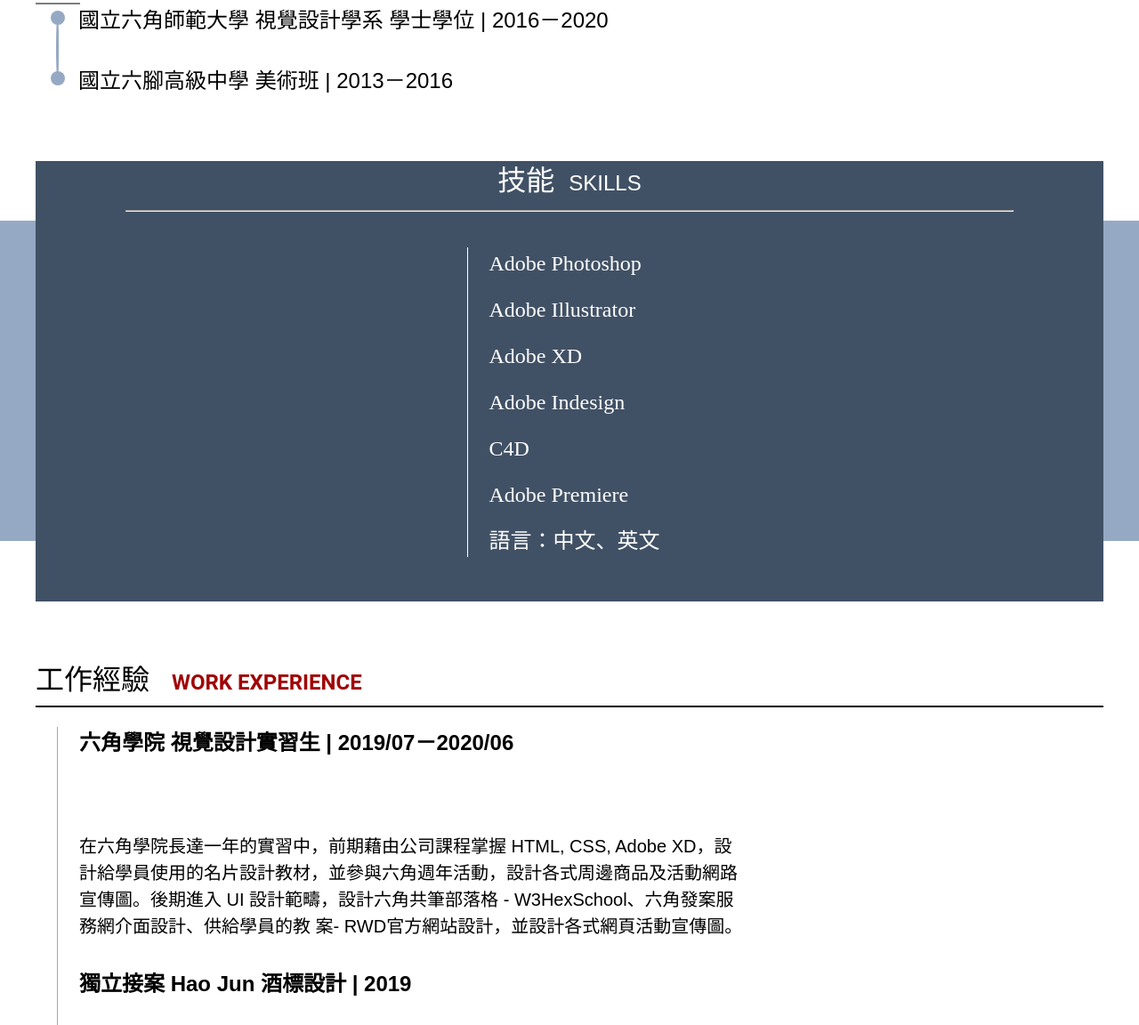
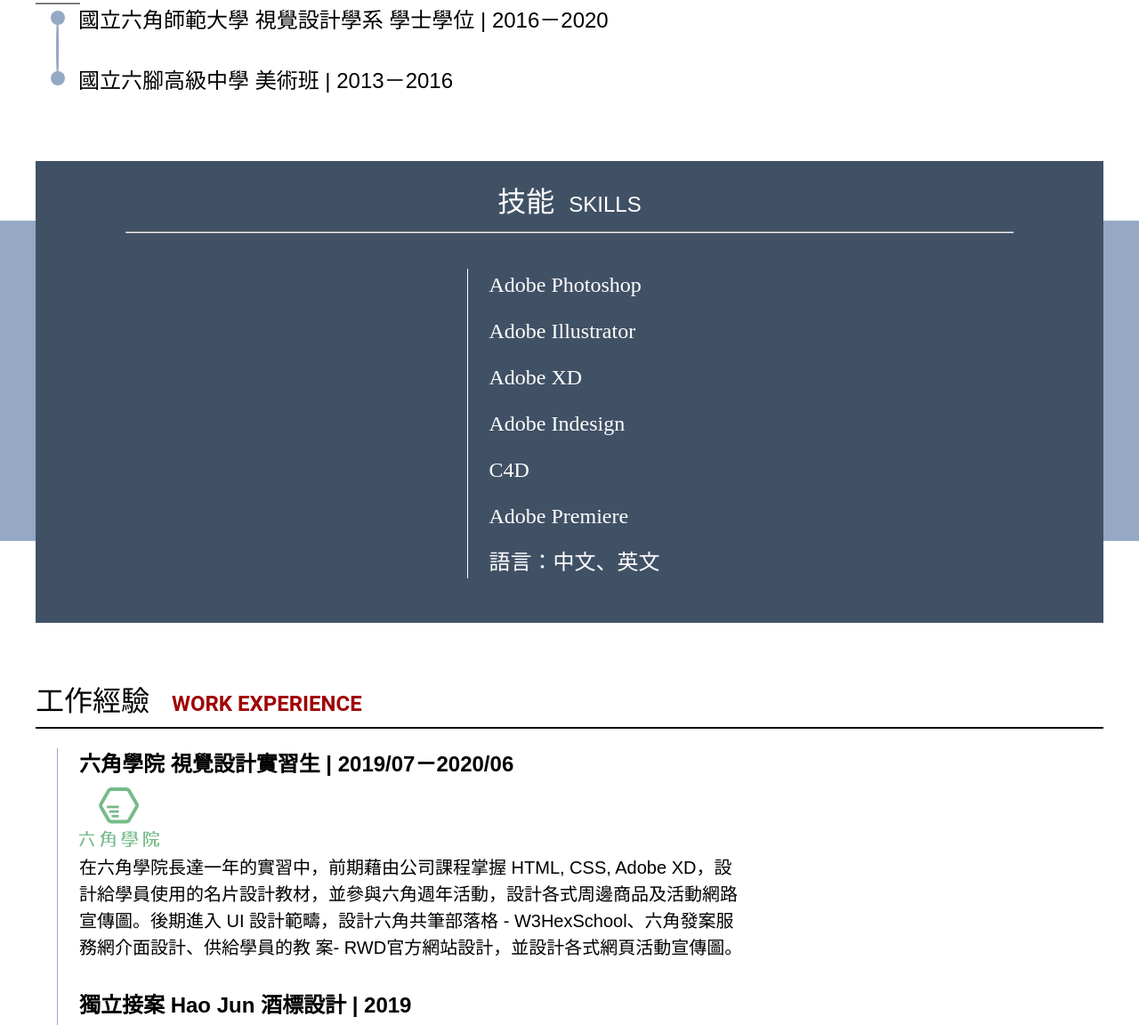
Before and after one commit to ytsai0023/expert-train, a plain HTML site: page weekOne/index.html in a window 1280 px wide. Shown: the part 1105-2257 px from the top of the page at 89% size. Drawn offline with nearby package versions, Linux system fonts and the light colour scheme.

Commit message:
Added icon of hex to skill section

```diff
--- a/weekOne/css/experience.css
+++ b/weekOne/css/experience.css
@@ -15,7 +15,7 @@
 
 .hex-logo{
     display: block;
-    background:url(img/Group-1.svg);
+    background:url("../img/Group-1.svg");
     height:67px;
     width:90px;
     background-repeat: no-repeat;
--- a/weekOne/css/skills.css
+++ b/weekOne/css/skills.css
@@ -5,6 +5,7 @@
     color:#fff;
     text-align: center;
     box-sizing: initial;
+    padding-top: 24px;
     margin-bottom: 72px;
     position: relative;
 }
@@ -13,7 +14,6 @@
     font-size: 32px;
     line-height: 45px;
     font-weight: bolder;
-    margin-top:24px;
     margin-bottom: 8px;
 }
 
```
